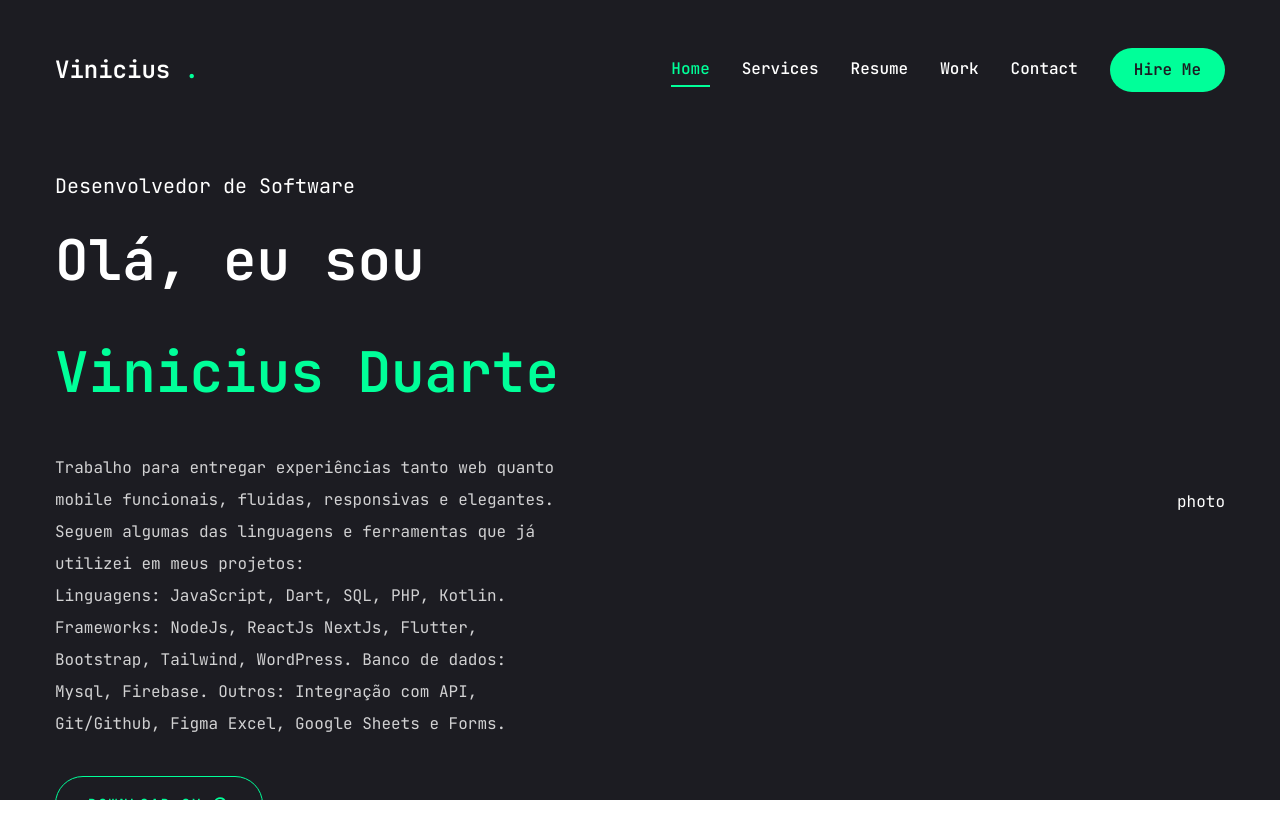
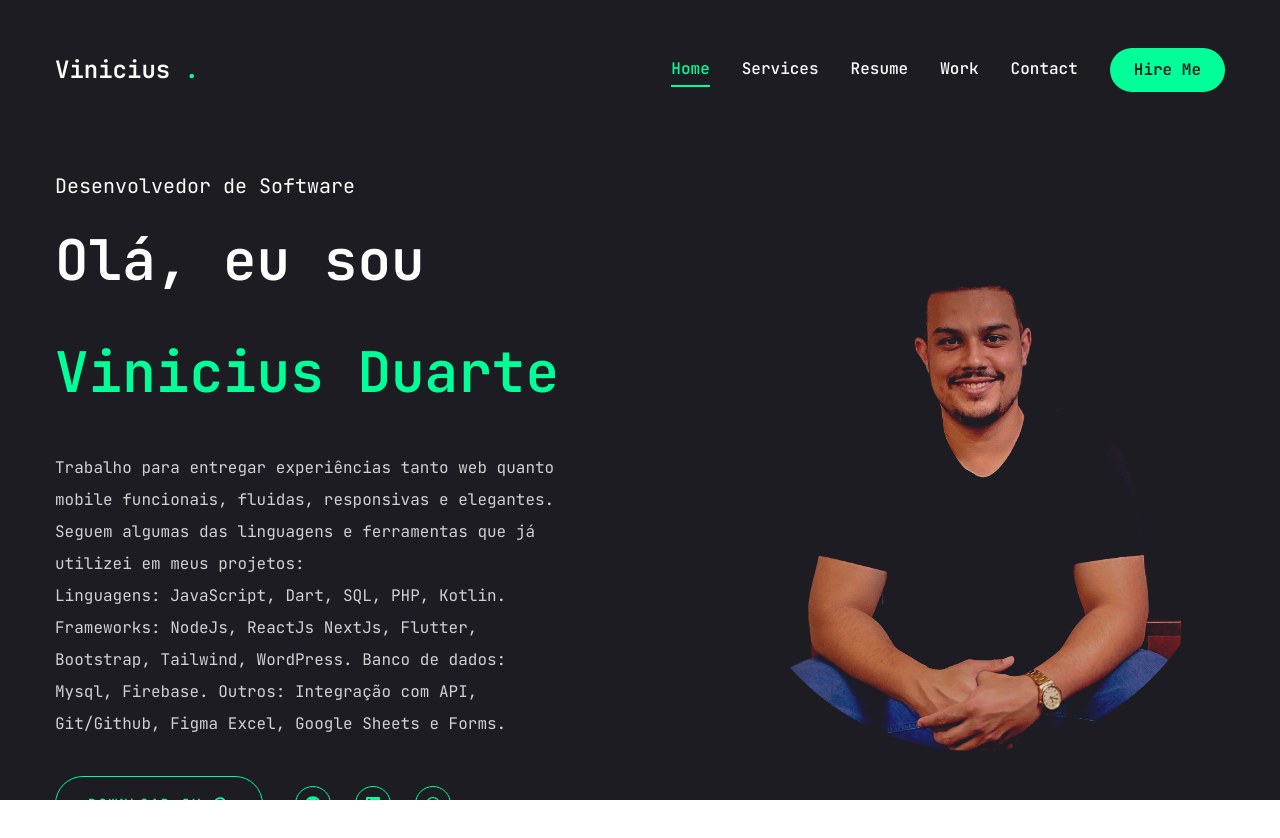
Before and after one commit to francovinicius/vinicius_duarte, a Next.js app: page / in a window 1280 px wide. Shown: the top 838 px of the page. Built offline with nearby package versions, Linux system fonts and the light colour scheme.

Commit message:
Create: -social icons Update: - photo section - order mobile section home

```diff
--- a/app/page.jsx
+++ b/app/page.jsx
@@ -1,13 +1,15 @@
 import { Button } from "@/components/ui/button"
 import { MdOutlineCloudDownload } from "react-icons/md";
 import React from 'react'
+import SocialIcons from "@/components/SocialIcons";
+import Photo from "@/components/Photo";
 
 const Home = () => {
   return (
     <section className="h-full">
       <div className="container mx-auto h-full">
         <div className="flex flex-col xl:flex-row items-center justify-between xl:pt-8 xl:pb-24">
-          <div className="text-center xl:text-left">
+          <div className="text-center xl:text-left order-2 xl:order-none">
             <span className="text-xl">Desenvolvedor de Software</span>
             <h1 className="h1 mb-6">Olá, eu sou<br /><span className="text-accent">Vinicius Duarte</span></h1>
             <p className="max-w-[500px] mb-9 text-white/80">
@@ -19,16 +21,22 @@
               Outros: Integração com API, Git/Github, Figma Excel, Google Sheets e Forms.
             </p>
 
-            <div>
+            <div className="flex flex-col xl:flex-row items-center gap-8">
               <Button className='uppercase flex items-center gap-2' size='lg' variant='outline'>
                 <span>Download CV</span>
                 <MdOutlineCloudDownload className='text-xl' />
               </Button>
 
+              <div className="mb-8 xl:mb-0">
+                <SocialIcons containerStyles='flex gap-6' iconStyles='w-9 h-9 border border-accent rounded-full flex justify-center
+                items-center text-accent text-base hover:bg-accent hover:text-primary hover:transition-all duration-500' />
+              </div>
             </div>
+          </div>
 
+          <div className="order-1 xl:order-none mb-8 xl:mb-0">
+            <Photo />
           </div>
-          <div>photo</div>
         </div>
       </div>
     </section>
--- /dev/null
+++ b/components/Photo.jsx
@@ -0,0 +1,27 @@
+"use client";
+
+import React from 'react'
+import { motion } from 'framer-motion'
+
+const Photo = () => {
+    return (
+        <div className='w-full h-full relative'>
+            <motion.div
+                initial={{ opacity: 0 }}
+                animate={
+                    { opacity: 1, transition: { delay: 1, duration: 0.4, ease: "easeIn" } }
+                }>
+                <motion.div
+                    initial={{ opacity: 0 }}
+                    animate={
+                        { opacity: 1, transition: { delay: 1.4, duration: 0.4, ease: "easeInOut" } }
+                    }
+                className='w-[298px] h-[298px] xl:w-[498px] xl:h-[498px] mix-blend-lighten'>
+                    <img src='/assets/Foto.svg' priority quality={100} fill alt='' className='object-contain' />
+                </motion.div>
+            </motion.div>
+        </div>
+    )
+}
+
+export default Photo
--- /dev/null
+++ b/components/SocialIcons.jsx
@@ -0,0 +1,25 @@
+import Link from "next/link";
+import React from 'react'
+
+import { FaGithub, FaLinkedin, FaWhatsapp } from 'react-icons/fa'
+
+const socials = [
+    { icon: <FaGithub />, path: "https://github.com/francovinicius" },
+    { icon: <FaLinkedin />, path: "https://www.linkedin.com/in/vinicius-franco-duarte/" },
+    { icon: <FaWhatsapp />, path: "https://api.whatsapp.com/send?phone=5524999879994&text=Ol%C3%A1" },
+]
+
+
+const SocialIcons = ({containerStyles, iconStyles}) => {
+    return (
+        <div className={containerStyles}>
+            {socials.map((item, index) => {
+                return(
+                    <Link key={index} href={item.path} target="blank" className={iconStyles}>{item.icon}</Link>
+                );
+            })}
+        </div >
+    )
+}
+
+export default SocialIcons
```
Also changed, not shown: public/assets/Foto.svg (added), public/assets/Photo.svg (added).
